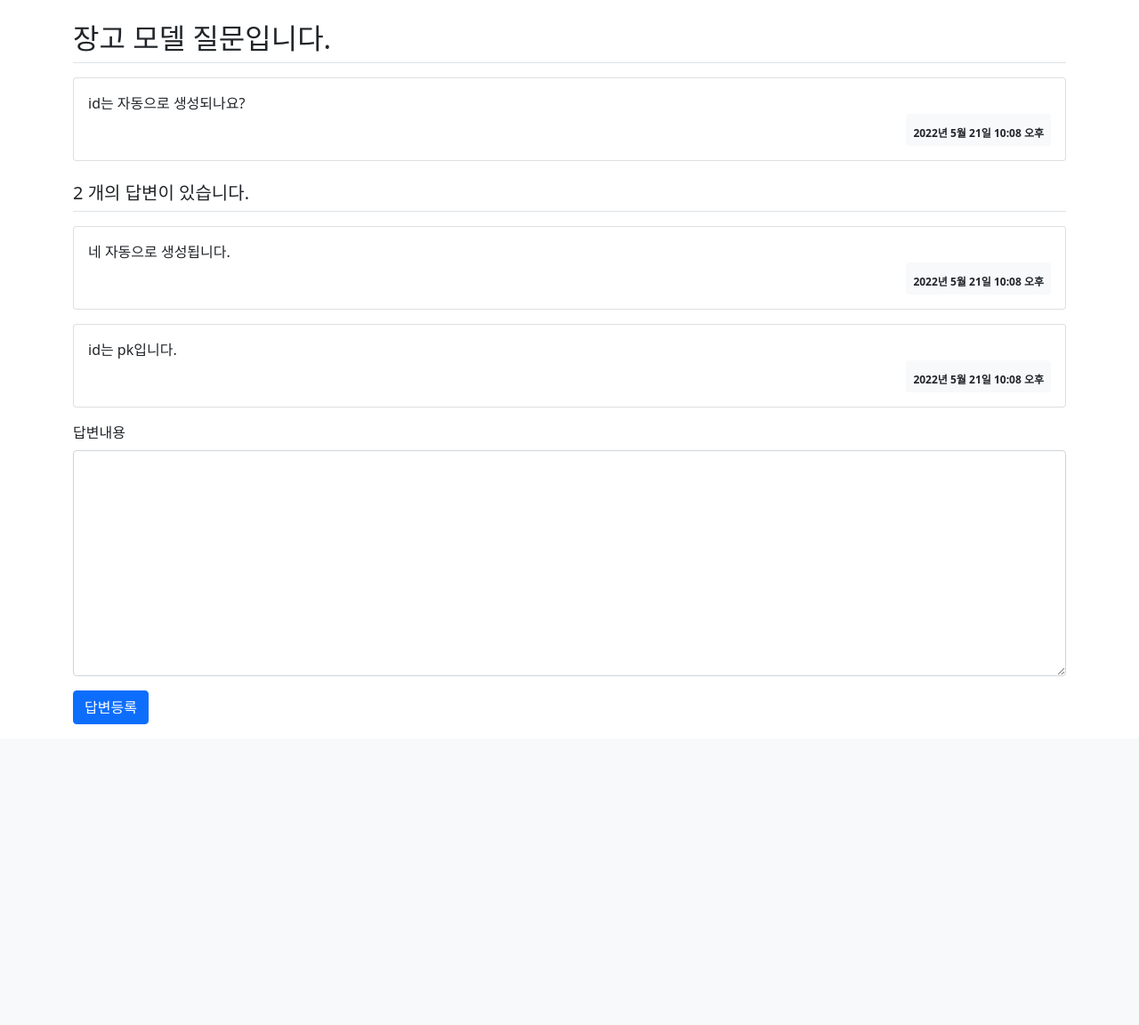
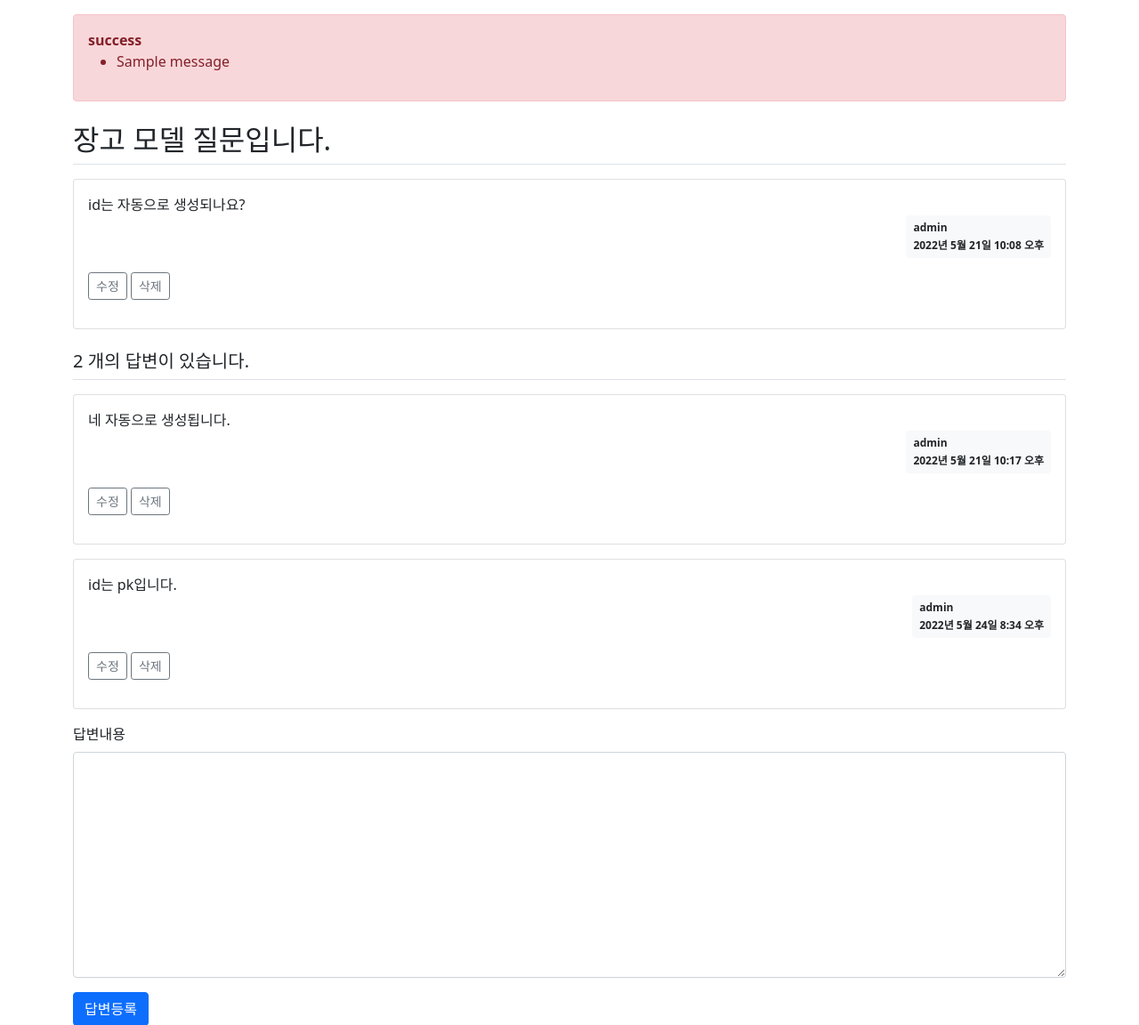
Before and after one commit to kjh42447/django, a Django app: page /myapp/2/ in a window 1280 px wide. Shown: the part 57-1209 px from the top of the page at 89% size. Before the commit the page ends 871 px from the top, so only its background shows below. Run offline with Django 4.2, Linux system fonts and the light colour scheme; a user stored in the database is signed in; data comes from the database, SQL or seed files in the repository; both versions use the stored data as it was after the commit; one stand-in notice (Sample message) is shown; some libraries are stand-ins or nearby versions.

Commit message:
(3-9) 수정 및 삭제

```diff
--- a/mysite/myapp/models.py
+++ b/mysite/myapp/models.py
@@ -10,6 +10,7 @@
     subject = models.CharField(max_length=200)
     content = models.TextField()
     create_date = models.DateTimeField()
+    modify_date = models.DateTimeField(null=True, blank=True)       #modify : 수정
 
     #id값 대신 제목 표시
     def __str__(self):
@@ -21,3 +22,4 @@
     question = models.ForeignKey(Question, on_delete=models.CASCADE)    #on_delete=models.CASCADE : 질문이 삭제되면 답변도 같이 삭제
     content = models.TextField()
     create_date = models.DateTimeField()
+    modify_date = models.DateTimeField(null=True, blank=True)
--- a/mysite/myapp/urls.py
+++ b/mysite/myapp/urls.py
@@ -9,4 +9,8 @@
     path('<int:question_id>/', views.detail, name = 'detail'),
     path('answer/create/<int:question_id>/', views.answer_create, name='answer_create'),
     path('question/create/', views.question_create, name='question_create'),
+    path('question/modify/<int:question_id>/', views.question_modify, name='question_modify'),
+    path('question/delete/<int:question_id>/', views.question_delete, name='question_delete'),
+    path('answer/modify/<int:answer_id>/', views.answer_modify, name='answer_modify'),
+    path('answer/delete/<int:answer_id>/', views.answer_delete, name='answer_delete'),
 ]
--- a/mysite/myapp/views.py
+++ b/mysite/myapp/views.py
@@ -1,7 +1,6 @@
 #가상환경 접속 : E:\backend\django\mysite>mysite.cmd
 #가상환경 종료 : deactivate
 #주석 단축키 : ctrl + /
-import imp
 from multiprocessing import context
 from venv import create
 #from django.shortcuts import render
@@ -10,10 +9,11 @@
 from django.shortcuts import render, get_object_or_404, redirect
 from django.utils import timezone
 from django.http import HttpResponseNotAllowed
-from .models import Question
+from .models import Question, Answer
 from .forms import QuestionForm, AnswerForm
 from django.core.paginator import Paginator
 from django.contrib.auth.decorators import login_required
+from django.contrib import messages
 
 #브라우저 출력
 #질문 목록 화면
@@ -69,3 +69,62 @@
         form = QuestionForm()
     context = {'form': form}
     return render(request, 'myapp/question_form.html', context)
+
+#질문 수정 화면
+@login_required(login_url='common:login')
+def question_modify(request, question_id):
+    question = get_object_or_404(Question, pk=question_id)
+    if request.user != question.author:
+        messages.error(request, '수정권한이 없습니다')
+        return redirect('myapp:detail', question_id=question.id)
+    if request.method == "POST":
+        form = QuestionForm(request.POST, instance=question)
+        if form.is_valid():
+            question = form.save(commit=False)
+            question.modify_date = timezone.now()
+            question.save()
+            return redirect('myapp:detail', question_id=question.id)
+    else:
+        form = QuestionForm(instance=question)
+    context = {'form': form}
+    return render(request, 'myapp/question_form.html', context)
+
+#질문 삭제 회면
+@login_required(login_url='common:login')
+def question_delete(request, question_id):
+    question = get_object_or_404(request, question_id)
+    if request.user != question.author:
+        messages.error(request, '삭제권한이 없습니다')
+        return redirect('myapp:detail', question_id=question.id)
+    question.delete()
+    return redirect('myapp:index')
+
+#답변 수정 화면
+@login_required(login_url='common:login')
+def answer_modify(request, answer_id):
+    answer = get_object_or_404(Answer, pk=answer_id)
+    if request.user != answer.author:
+        messages.error(request, '수정권한이 없습니다')
+        return redirect('myapp:detail', question_id=answer.question.id)
+    if request.method == "POST":
+        form = AnswerForm(request.POST, instance=answer)
+        if form.is_valid():
+            answer = form.save(commit=False)
+            answer.modify_date = timezone.now()
+            answer.save()
+            return redirect('myapp:detail', question_id=answer.question.id)
+    else:
+        form = AnswerForm(instance=answer)
+    context = {'answer': answer, 'form': form}
+    return render(request, 'myapp/answer_form.html', context)
+
+
+#답변 삭제 화면
+@login_required(login_url='common:login')
+def answer_delete(request, answer_id):
+    answer = get_object_or_404(Answer, pk=answer_id)
+    if request.user != answer.author:
+        messages.error(request, '삭제권한이 없습니다')
+    else:
+        answer.delete()
+    return redirect('myapp:detail', question_id=answer.question.id)
--- a/mysite/templates/base.html
+++ b/mysite/templates/base.html
@@ -20,5 +20,9 @@
     <!--기본 탬플릿 안에 삽입될 내용 끝-->
     <!--부트스트랩 JS-->
     <script src="{% static 'bootstrap.min.js' %}"></script>
+    <!--자바스크립트 시작-->
+    {% block script %}
+    {% endblock %}
+    <!--자바스크립트 종료-->
 </body>
 </html>
--- a/mysite/templates/myapp/question_detail.html
+++ b/mysite/templates/myapp/question_detail.html
@@ -3,16 +3,38 @@
 
 
 <div class="container my-3">
+    <!--메시지 표시-->
+    {% if messages %}
+    <div class="alert alert-danger my-3" role="alert">
+        {% for message in messages %}
+        <strong>{{ message.tags }}</strong>
+        <ul><li>{{ message.message }}</li></ul>
+        {% endfor %}
+    </div>
+    {% endif %}
+
     <!--질문-->
     <h2 class="border-bottom py-2">{{ question.subject }}</h2>
     <div class="card my-3">
        <div class="card-body">
            <div class="card-text" style="white-space: pre-line;">{{ question.content }}</div>
            <div class="d-flex justify-content-end">
+               {% if question.modify_date %}
                <div class="badge bg-light text-dark p-2 text-start">
-                   <div class="mb-2">{{ question.auter.username }}</div>
+                <div class="mb-2">modified at</div>
+                <div>{{ question.modify_date }}</div>
+               </div>
+               {% endif %}
+               <div class="badge bg-light text-dark p-2 text-start">
+                   <div class="mb-2">{{ question.author.username }}</div>
                    <div>{{ question.create_date }}</div>
                </div>
+           </div>
+           <div class="my-3">
+               {% if request.user == question.author %}
+               <a href="{% url 'myapp:question_modify' question.id %}" class="btn btn-sm btn-outline-secondary">수정</a>
+               <a href="javascript:void(0)" class="delete btn btn-sm btn-outline-secondary" data-uri="{% url 'myapp:question_delete' question.id %}">삭제</a>
+               {% endif %}
            </div>
         </div>
     </div>
@@ -24,10 +46,22 @@
         <div class="card-body">
             <div class="card-text" style="white-space: pre-line;">{{ answer.content }}</div>
             <div class="d-flex justify-content-end">
+                {% if answer.modify_date %}
+                <div class="badge bg-light text-dark p-2 text-start mx-3">
+                    <div class="mb-2">modified at</div>
+                    <div>{{ answer.modify_date }}</div>
+                </div>
+                {% endif %}
                 <div class="badge bg-light text-dark p-2 text-start">
-                    <div class="mb-2">{{ question.auter.username }}</div>
-                    <div>{{ question.create_date }}</div>
+                    <div class="mb-2">{{ answer.author.username }}</div>
+                    <div>{{ answer.create_date }}</div>
                 </div>
+            </div>
+            <div class="my-3">
+                {% if request.user == answer.author %}
+                <a href="{% url 'myapp:answer_modify' answer.id %}" class="btn btn-sm btn-outline-secondary">수정</a>
+                <a href="#" class="delete btn btn-sm btn-outline-secondary" data-uri="{% url 'myapp:answer_delete' answer.id %}">삭제</a>
+                {% endif %}
             </div>
         </div>
     </div>
@@ -62,3 +96,15 @@
 </div>
 
 {% endblock %}
+{% block script %}
+<script type="text/javascript">
+    const delete_elemets = document.getElementsByClassName("delete");
+    Array.from(delete_elemets).forEach(function(element) {
+        element.addEventListener('click', function() {
+            if(confirm("정말로 삭제하시겠습니까?")) {
+                location.href = this.dataset.uri;
+            };
+        });
+    });
+</script>
+{% endblock %}
```
Also changed, not shown: mysite/templates/myapp/answer_form.html (added, +17 -0 lines), mysite/db.sqlite3, mysite/myapp/migrations/0004_answer_modify_date_question_modify_date.py (added).
